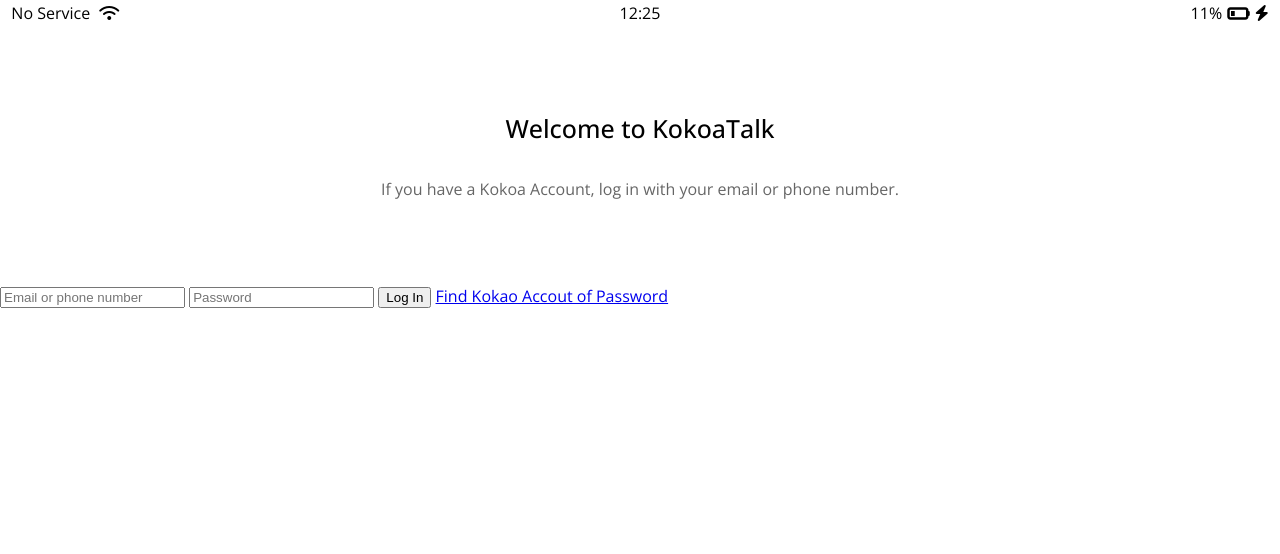
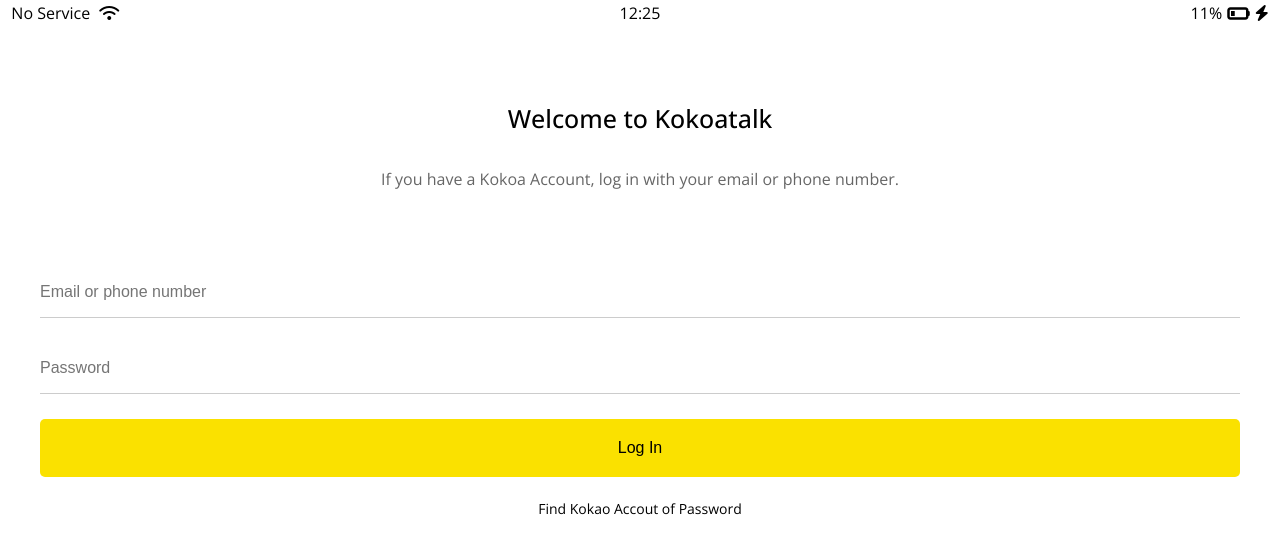
Before and after one commit to yeon1615/kokoa-clone-2022, a plain HTML site: page index.html in a window 1280 px wide. Drawn offline with nearby package versions, Linux system fonts and the light colour scheme.

Commit message:
#6.8 Log In Form part Two

```diff
--- a/css/reset.css
+++ b/css/reset.css
@@ -122,3 +122,6 @@ table {
   border-collapse: collapse;
   border-spacing: 0;
 }
+input:focus {
+  outline: none;
+}
--- a/css/styles.css
+++ b/css/styles.css
@@ -1,11 +1,13 @@
 @import url("https://fonts.googleapis.com/css2?family=Open+Sans:wght@400;500;600&display=swap");
 @import "reset.css";
 @import "status-bar.css";
+@import "variables.css";
+
 body {
   font-family: "Open Sans", sans-serif;
 }
 .welcome-header {
-  margin: 90px 0;
+  margin: 80px 0;
   text-align: center;
   display: flex;
   flex-direction: column;
@@ -20,3 +22,33 @@ body {
   width: 65%;
   opacity: 0.6;
 }
+#login-form {
+  display: flex;
+  flex-direction: column;
+  margin: 0 40px;
+}
+#login-form input {
+  border: none;
+  padding: 16px 0;
+  font-size: 16px;
+  margin-bottom: 25px;
+}
+#login-form input:not([type="submit"]) {
+  border-bottom: 1px solid rgba(0, 0, 0, 0.2);
+  transition: border-color 0.3s ease-in-out;
+}
+#login-form input:focus {
+  border-color: var(--yellow);
+}
+#login-form input[type="submit"] {
+  background-color: var(--yellow);
+  cursor: pointer;
+  padding: 20px 0;
+  border-radius: 5px;
+}
+#login-form a {
+  text-align: center;
+  text-decoration: none;
+  color: inherit;
+  font-size: 14px;
+}
--- /dev/null
+++ b/css/variables.css
@@ -0,0 +1,3 @@
+:root {
+  --yellow: #fae100;
+}
--- a/index.html
+++ b/index.html
@@ -23,7 +23,7 @@
       </div>
     </div>
     <header class="welcome-header">
-      <h1 class="welcome-header__title">Welcome to KokoaTalk</h1>
+      <h1 class="welcome-header__title">Welcome to Kokoatalk</h1>
       <p class="welcome-header__text">
         If you have a Kokoa Account, log in with your email or phone number.
       </p>
```
